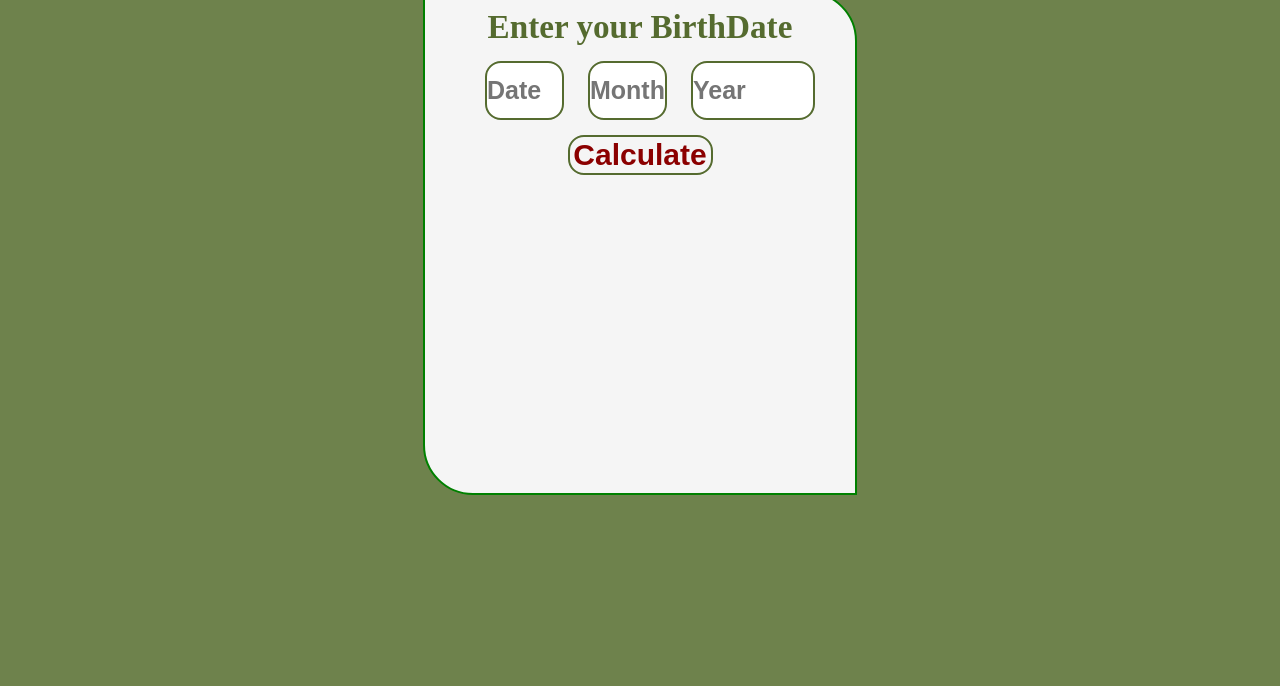
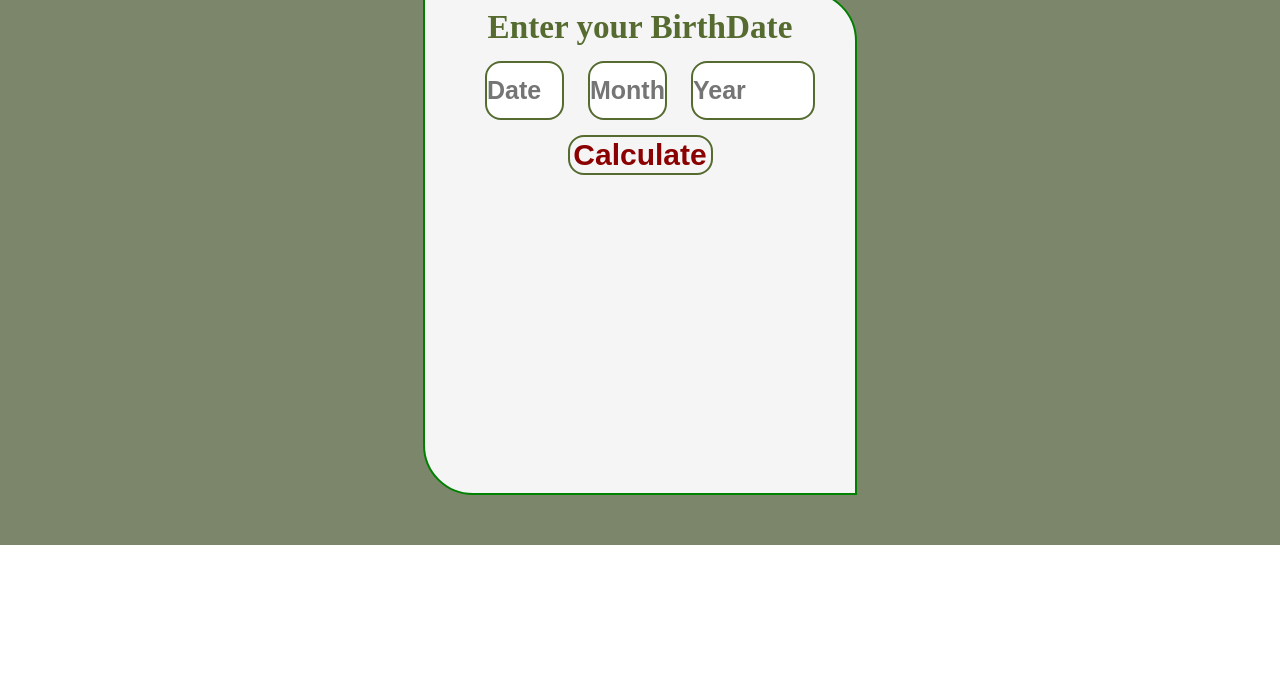
Before and after one commit to SurajVaja/AgeCalculator, a plain HTML site: page index.html in a window 1280 px wide. Shown: the part 114-800 px from the top of the page. Drawn offline with Linux system fonts and the light colour scheme.

```diff
--- a/style.css
+++ b/style.css
@@ -12,8 +12,8 @@
     display: flex;
     flex-direction: column;
     align-items: center;
-    height: 100vh;
-    background-color: rgb(110, 130, 76);
+    height: 100vhx;
+    background-color: rgb(124, 134, 106);
 
 }
 #heading{
```
